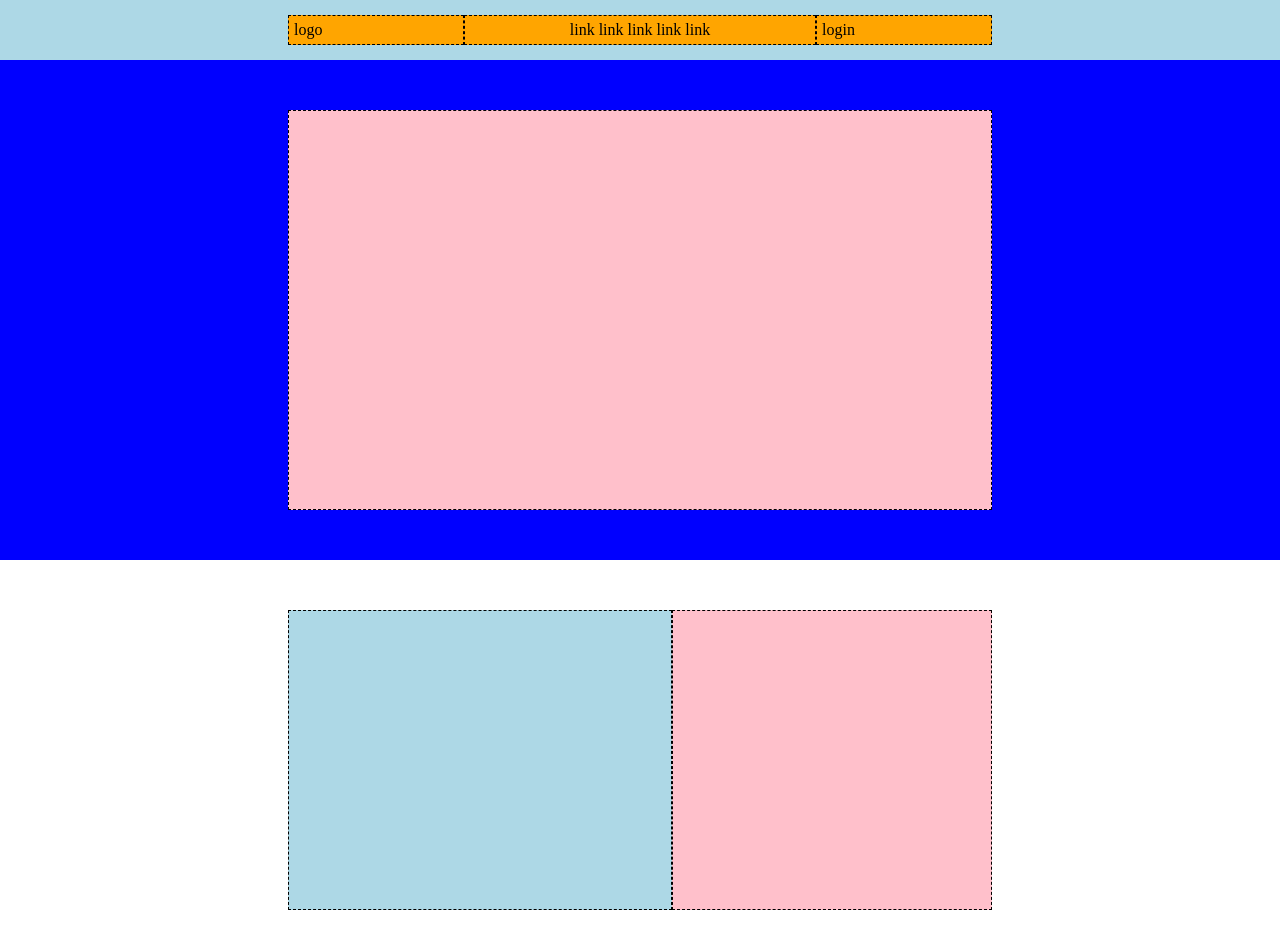
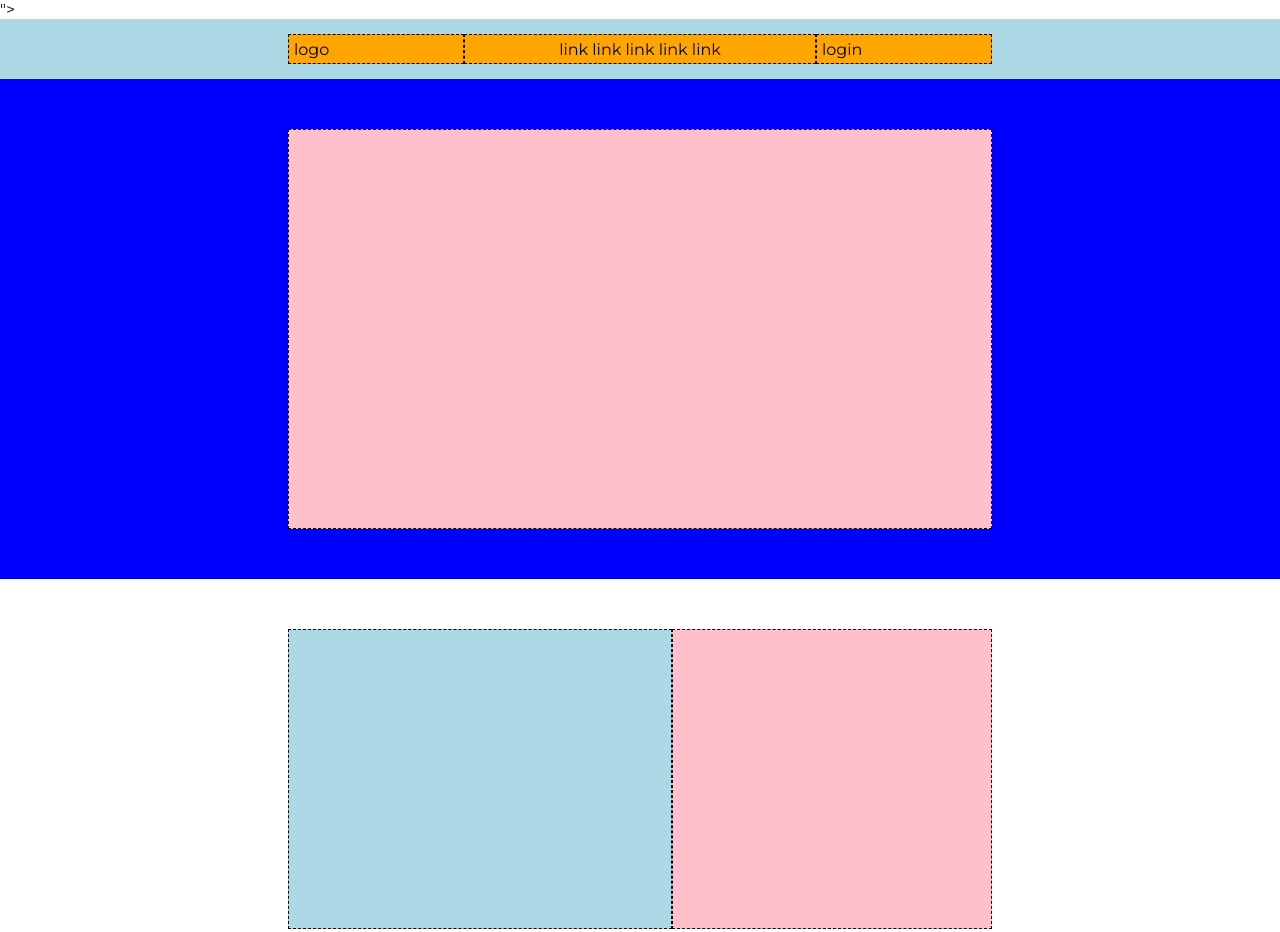
Before and after one commit to robertobenfini/htmlcss-struttura-discord, a plain HTML site: page index.html in a window 1280 px wide. Shown: the top 932 px of the page. Drawn offline with Linux system fonts and the light colour scheme.

Commit message:
[FONT] aggiunto font

```diff
--- a/css/style.css
+++ b/css/style.css
@@ -2,6 +2,7 @@
     margin: 0;
     padding: 0;
     box-sizing: border-box;
+    font-family: 'Montserrat', sans-serif;;
 }
 
 .dashed{
--- a/index.html
+++ b/index.html
@@ -5,6 +5,9 @@
         <meta http-equiv="X-UA-Compatible" content="IE=edge">
         <meta name="viewport" content="width=device-width, initial-scale=1.0">
         <title>Discord</title>
+        <link rel="stylesheet" href="<link rel="preconnect" href="https://fonts.googleapis.com">
+        <link rel="preconnect" href="https://fonts.gstatic.com" crossorigin>
+        <link href="https://fonts.googleapis.com/css2?family=Montserrat&display=swap" rel="stylesheet">">
         <link rel="stylesheet" href="./css/style.css">
     </head>
     <body>
```
